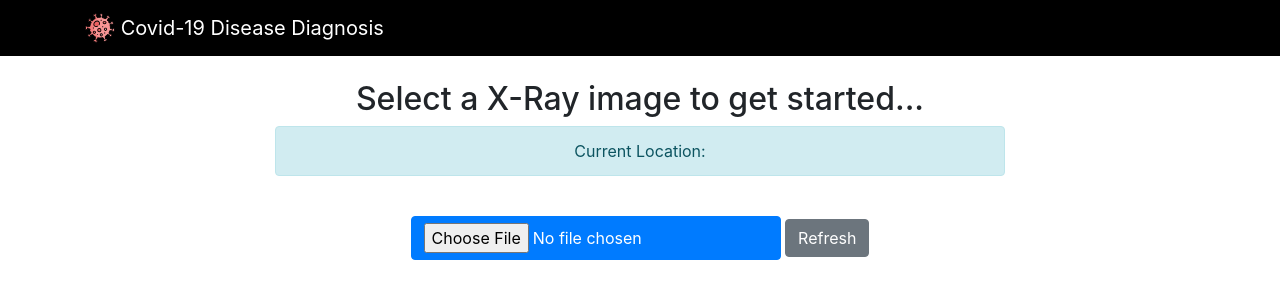
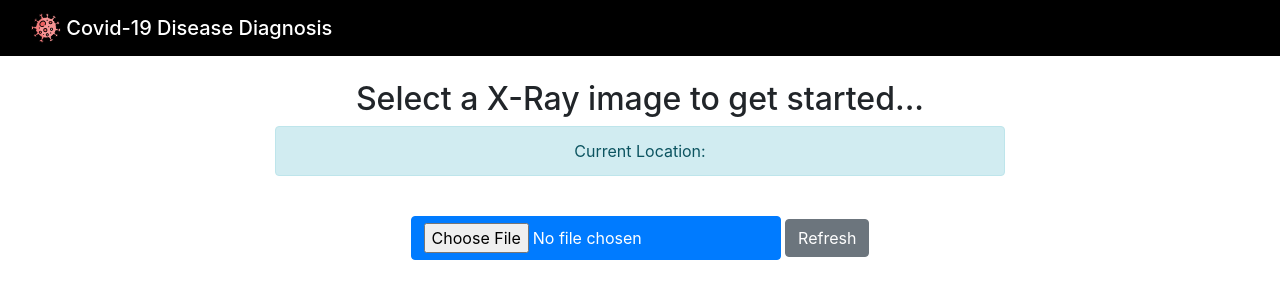
Before and after one commit to Saurja/Covid-19_Disease_Diagnosis, a Flask app: page / in a window 1280 px wide. Shown: the top 300 px of the page. Run offline with Flask 2, Linux system fonts and the light colour scheme; some libraries are stand-ins or nearby versions.

Commit message:
Aplha 02

```diff
--- a/app.py
+++ b/app.py
@@ -16,14 +16,9 @@
 # Define a flask app
 app = Flask(__name__)
 
-# Model saved with Keras model.save()
-
-# You can also use pretrained model from Keras
-# Check https://keras.io/applications/
-
+# Loading Saved model
 model =torch.load('./SavedModel/CovidModelv1')
 model.eval()
-print('Model loaded. Check http://127.0.0.1:5000/')
 
 preprocess = transforms.Compose([
             transforms.Resize(256),
--- a/templates/import.html
+++ b/templates/import.html
@@ -14,8 +14,8 @@
 
 <body>
     <nav class="navbar navbar-dark" style="background-color: #000000;">
-        <div class="container">
-            <a class="navbar-brand" href="#">
+        <div class="container-fluid">
+            <a class="navbar-brand mb-0 h1" href="#">
                 <img src="static\img\coronavirus.svg" width="30" height="30" class="d-inline-block align-top" alt="">
                 Covid-19 Disease Diagnosis</a>
         </div>
```
